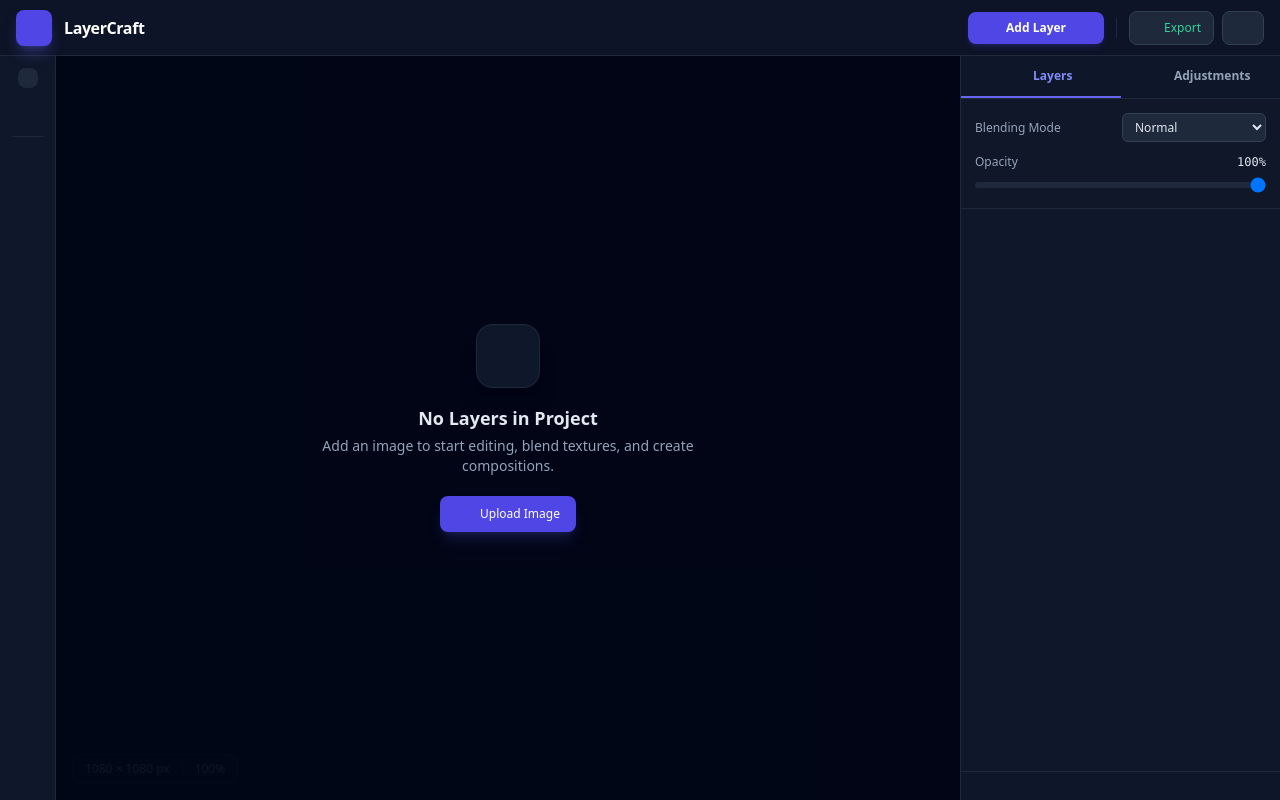
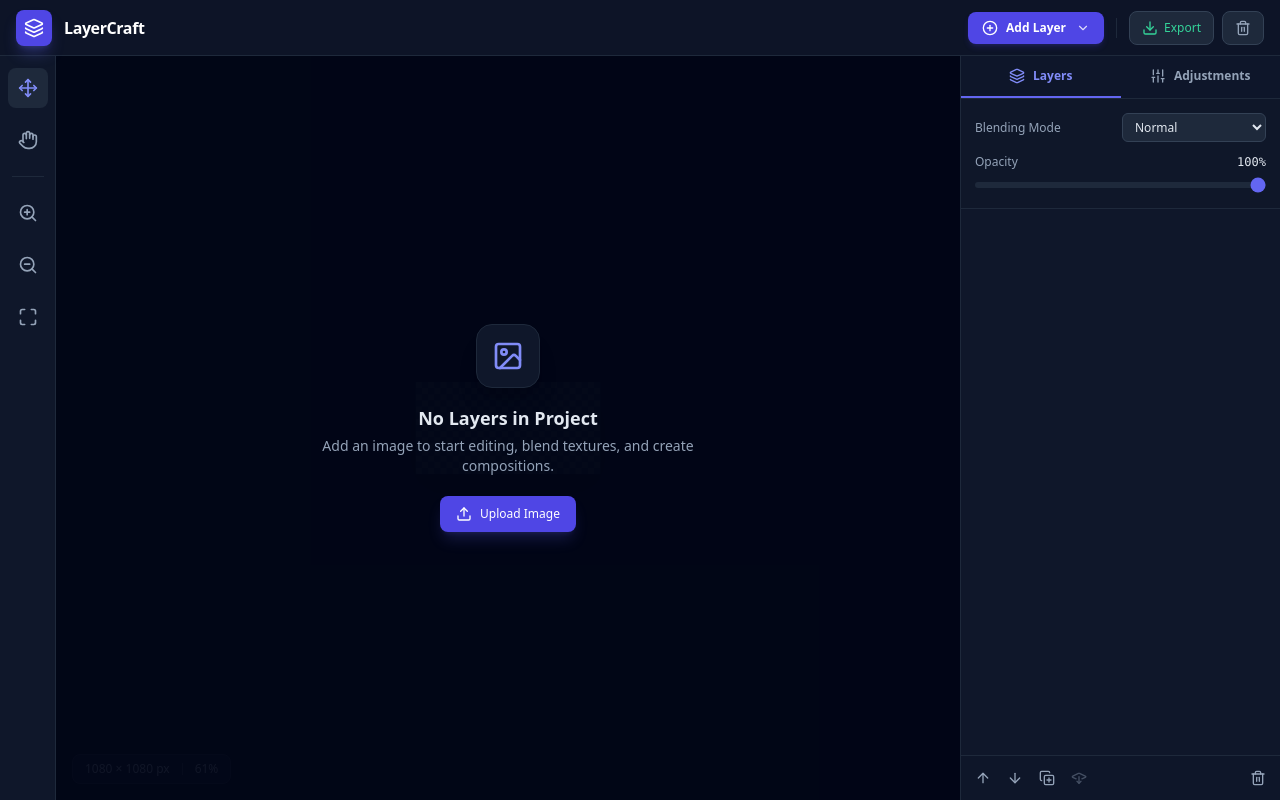
Before and after one commit to lamartinecabral/layercraft, a website: page docs/index.html in a window 1280 px wide. Drawn offline with nearby package versions, Linux system fonts and the light colour scheme; the site is published under a folder, as on GitHub Pages, so addresses that start at the root find nothing.

Commit message:
Fix relative paths for CSS and JS files in index.html

```diff
--- a/docs/index.html
+++ b/docs/index.html
@@ -25,7 +25,7 @@
       }
     }
   </script>
-  <link rel="stylesheet" href="/index.css">
+  <link rel="stylesheet" href="./index.css">
 </head>
 <body class="h-full flex flex-col font-sans overflow-hidden select-none">
 
@@ -445,6 +445,6 @@
     </div>
   </div>
 
-  <script src="/index.js"></script>
+  <script src="./index.js"></script>
 </body>
 </html>
```
